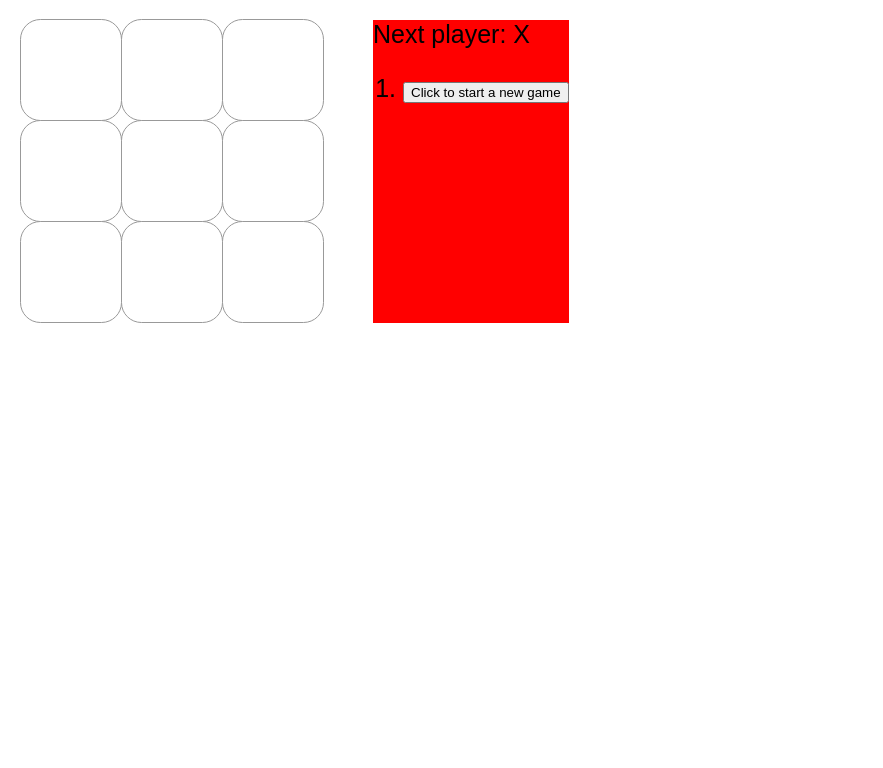
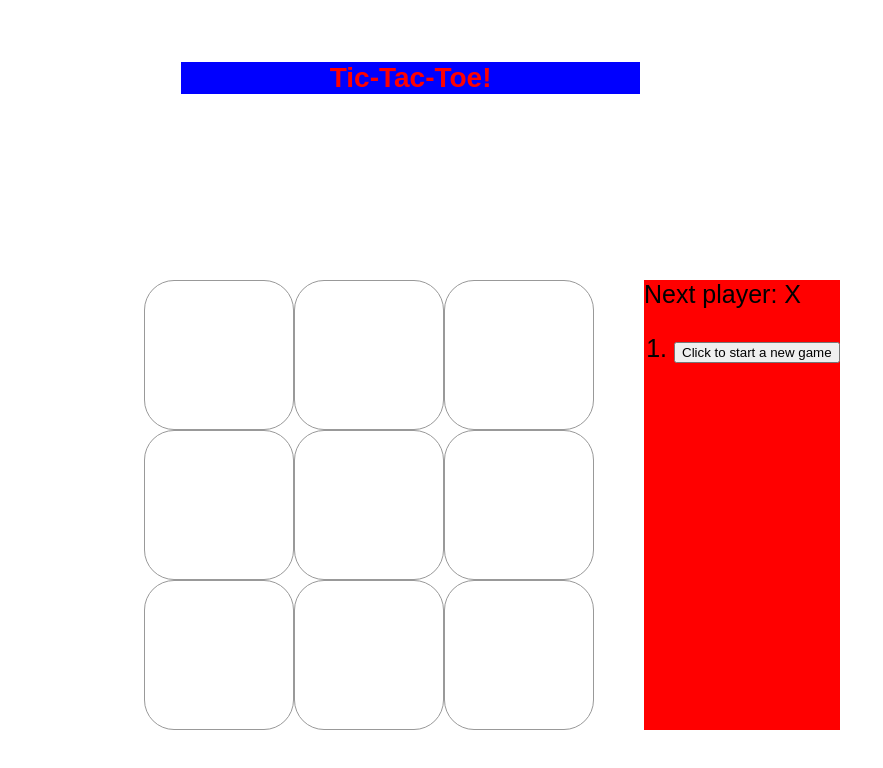
Before and after one commit to Kyle2099/Tic-Tac-React, a React (Create React App) app in the folder my-app/: page / in a window 1280 px wide. Shown: the top 768 px of the page, without its empty margins (0-883 px from the left). Built offline with nearby package versions, Linux system fonts and the light colour scheme.

Commit message:
added header and CSS to webpage

```diff
--- a/my-app/src/App.css
+++ b/my-app/src/App.css
@@ -35,12 +35,13 @@
 button.square[data-pro="X"] {
   color: purple;
   font-size: 70px;
-
   }
 
   button.square[data-pro="O"] {
     color: green;
     font-size: 70px;
+
+
   }
 
   body {
@@ -68,15 +69,12 @@ ul {
   background: #fff;
   border: 1px solid #999;
   float: left;
-  font-size: 24px;
+  font-size: 15px;
   font-weight: bold;
   line-height: 34px;
-  height: 75px;
-  margin-right: -1px;
-  margin-top: -1px;
-  padding: 50px;
+  height: 150px;
   text-align: center;
-  width: 75px;
+  width: 150px;
   border-radius: 20%;
   float: right;
 
@@ -91,6 +89,8 @@ ul {
 }
 
 .game {
+  margin-top: 15%;
+  margin-left: 10%;
   display: flex;
   flex-direction: row;
   border-radius: 20%;
@@ -109,4 +109,15 @@ ul {
 .button-square {
   margin: 10px;
   float: 40px;
+
 }
+
+
+h1 {
+  margin: 5%;
+  margin-left: 13%;
+  margin-right: 50%;
+ background-color: blue;
+  color: red;
+  text-align: center
+}
--- a/my-app/src/App.js
+++ b/my-app/src/App.js
@@ -1,13 +1,14 @@
 import React, { Component } from 'react';
 import logo from './logo.svg';
 import './App.css';
+
 
 
 class App extends Component {
   render() {
     return (
       <div className="App">
-        <header className="App-header">
+        <div className="App-Header">
           <img src={logo} className="App-logo" alt="logo" />
           <p>
            <code>src/App.js</code> and save to reload.
@@ -20,10 +21,11 @@ class App extends Component {
           >
             Learn React
           </a>
-        </header>
+        </div>
       </div>
     );
   }
 }
 
+
 export default App;
--- a/my-app/src/index.js
+++ b/my-app/src/index.js
@@ -4,11 +4,12 @@ import './index.css';
 import App from './App';
 import * as serviceWorker from './serviceWorker';
 
+
 ReactDOM.render(<App />, document.getElementById('root'));
 
 function Square(props) {
   return (
-    <button className="square" data-pro={props.value}onClick={props.onClick}>
+    <button className="square" data-pro={props.value} onClick={props.onClick}>
       {props.value}
     </button>
   );
@@ -98,6 +99,7 @@ function Square(props) {
     const current = history[this.state.stepNumber];
     const winner = calculateWinner(current.squares);
 
+
     const moves = history.map((step, move) => {
       const desc = move ?
         'Go to move #' + move :
@@ -117,6 +119,11 @@ function Square(props) {
     }
 
     return (
+      <div>
+        <h1>
+          Tic-Tac-Toe!
+        </h1>
+
         <div className="game">
           <div className="game-board">
             <Board
@@ -129,6 +136,8 @@ function Square(props) {
             <ol>{moves}</ol>
           </div>
         </div>
+      </div>
+
     );
   }
 }
```
Also changed, not shown: my-app/src/components/Header.js (added, +15 -0 lines), my-app/src/index.css (line endings or trailing spaces). Lines whose indentation alone changed are shown as unchanged.
